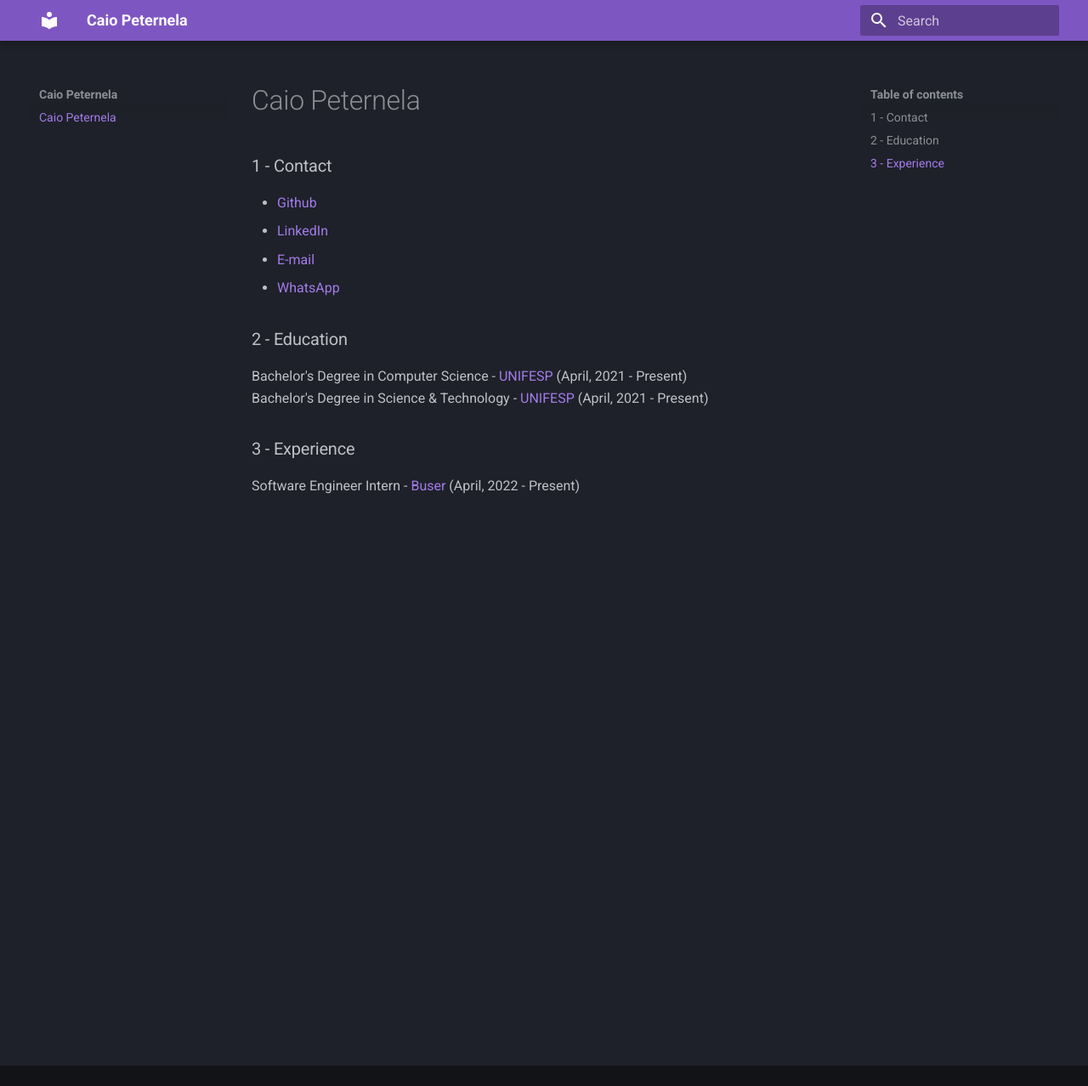
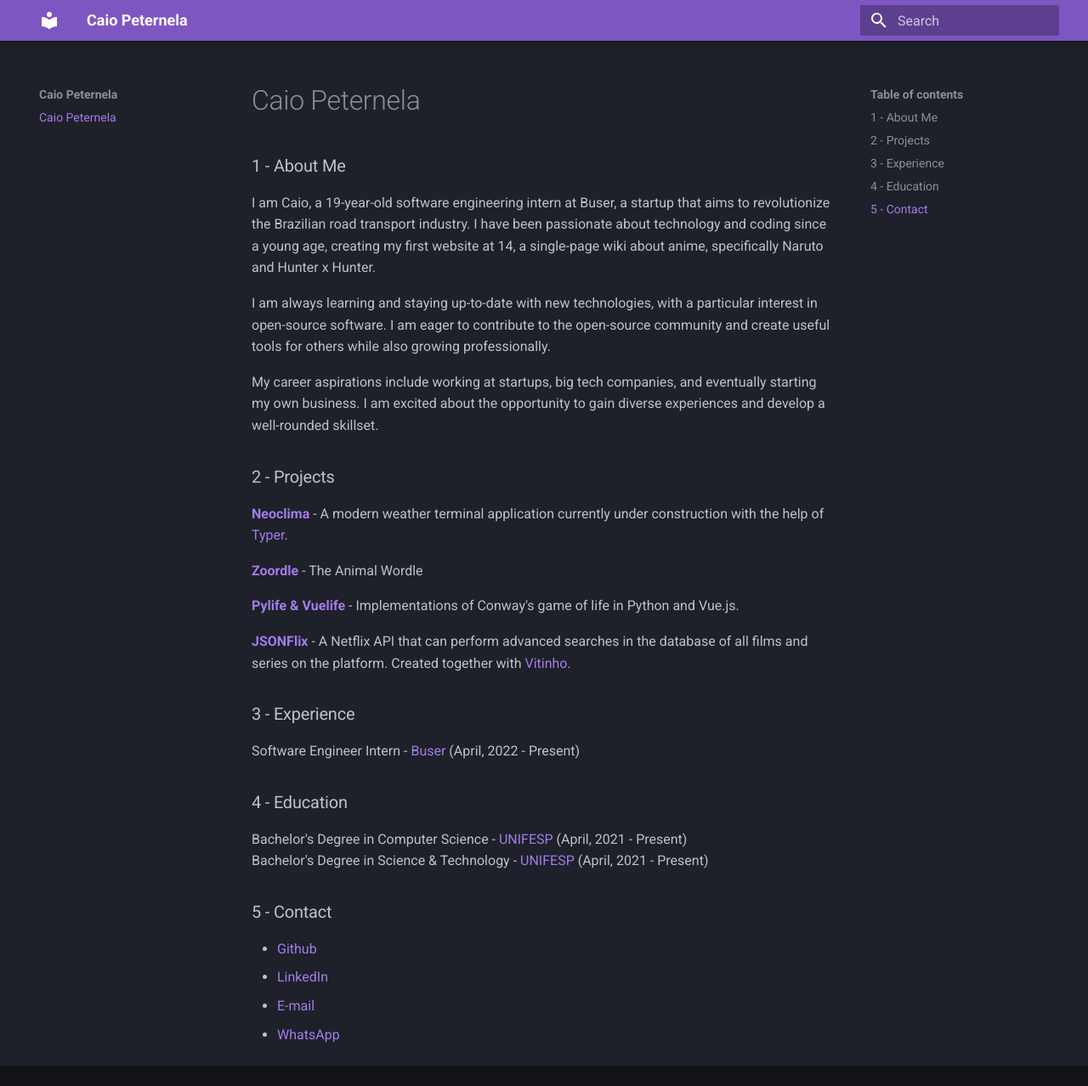
Before and after one commit to caiopeternela/caiopeternela.github.io, an MkDocs documentation site: the page built from docs/index.md, in a window 1280 px wide and 1278 px high. Shown: the whole window at 85% size. Built offline with MkDocs 1.6.1 and Material for MkDocs 9.7.7, drawn with Linux system fonts in a browser that asks for light colours.

Commit message:
real content

```diff
--- a/docs/index.md
+++ b/docs/index.md
@@ -1,17 +1,35 @@
 # Caio Peternela
-### 1 - Contact
+
+### 1 - About Me
+
+I am Caio, a 19-year-old software engineering intern at Buser, a startup that aims to revolutionize the Brazilian road transport industry. I have been passionate about technology and coding since a young age, creating my first website at 14, a single-page wiki about anime, specifically Naruto and Hunter x Hunter.
+
+I am always learning and staying up-to-date with new technologies, with a particular interest in open-source software. I am eager to contribute to the open-source community and create useful tools for others while also growing professionally.
+
+My career aspirations include working at startups, big tech companies, and eventually starting my own business. I am excited about the opportunity to gain diverse experiences and develop a well-rounded skillset.
+
+### 2 - Projects
+
+**<a href="https://github.com/caiopeternela/neoclima" target="_blank">Neoclima</a>** - A modern weather terminal application currently under construction with the help of <a href="https://typer.tiangolo.com" target="_blank">Typer</a>.
+
+**<a href="https://github.com/caiopeternela/zoordle" target="_blank">Zoordle</a>** - The Animal Wordle
+
+**<a href="https://github.com/caiopeternela/pylifeandvuelife" target="_blank">Pylife & Vuelife</a>** - Implementations of Conway's game of life in Python and Vue.js.
+
+**<a href="https://github.com/caiopeternela/jsonflix" target="_blank">JSONFlix</a>** - A Netflix API that can perform advanced searches in the database of all films and series on the platform. Created together with <a href="https://github.com/vitoiuo" target="_blank">Vitinho</a>.
+
+### 3 - Experience
+
+Software Engineer Intern - <a href="www.buser.com.br" target="_blank">Buser</a> (April, 2022 - Present)
+### 4 - Education
+
+Bachelor's Degree in Computer Science - <a href="https://www.unifesp.br/" target="_blank">UNIFESP</a> (April, 2021 - Present)<br>
+Bachelor's Degree in Science & Technology - <a href="https://www.unifesp.br/" target="_blank">UNIFESP</a> (April, 2021 - Present)
+
+### 5 - Contact
 
 <!-- * [Github](https://github.com/caiopeternela) -->
 * <a href="https://github.com/caiopeternela" target="_blank">Github</a>
 * <a href="(https://www.linkedin.com/in/caiopeternela" target="_blank">LinkedIn</a>
 * <a href="(mailto:caiopeternela.dev@gmail.com" target="_blank">E-mail</a>
 * <a href="https://wa.me/5512997580849" target="_blank">WhatsApp</a>
-
-### 2 - Education
-
-Bachelor's Degree in Computer Science - [UNIFESP](https://www.unifesp.br/) (April, 2021 - Present)<br>
-Bachelor's Degree in Science & Technology - [UNIFESP](https://www.unifesp.br/) (April, 2021 - Present)
-
-### 3 - Experience
-
-Software Engineer Intern - [Buser](https://www.buser.com.br) (April, 2022 - Present)
```
